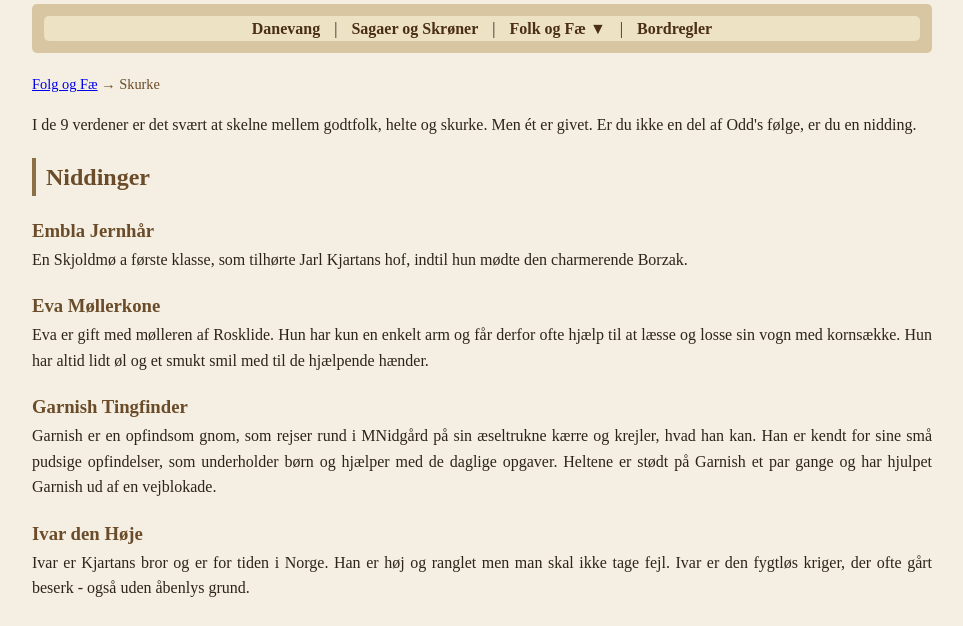
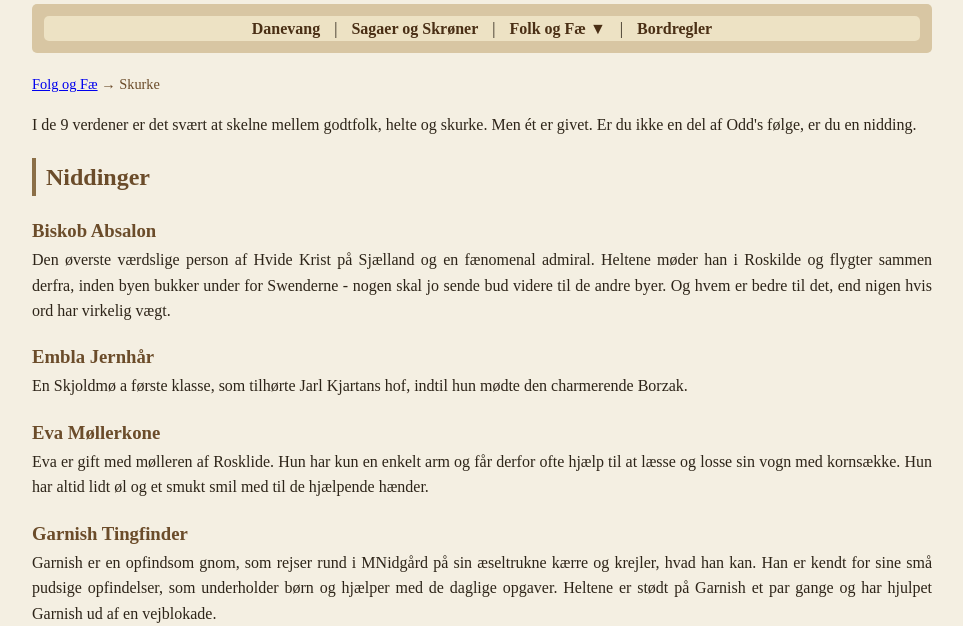
Before and after one commit to Stoffer75/den2side.dk, a Jekyll site: the page built from karakterer/npc.html, in a window 1280 px wide and 900 px high, cut to the strip 274-900 px from the top of the window. Shown: the whole strip, without its empty margins (158-1121 px from the left). Built offline with Jekyll 4.4.1, drawn with Linux system fonts in a browser that asks for light colours.

Commit message:
Update npc.html

```diff
--- a/karakterer/npc.html
+++ b/karakterer/npc.html
@@ -9,6 +9,11 @@ title: Danevang
 <p>I de 9 verdener er det svært at skelne mellem godtfolk, helte og skurke. Men ét er givet. Er du ikke en del af Odd's følge, er du en nidding.</p>
 
 <h2>Niddinger</h2>
+
+  <h3>Biskob Absalon</h3>
+    <p> Den øverste værdslige person af Hvide Krist på Sjælland og en fænomenal admiral.
+        Heltene møder han i Roskilde og flygter sammen derfra, inden byen bukker under for Swenderne - nogen skal jo sende bud videre til de andre byer.
+        Og hvem er bedre til det, end nigen hvis ord har virkelig vægt.</p>
 
   <h3>Embla Jernhår</h3>
     <p>En Skjoldmø a første klasse, som tilhørte Jarl Kjartans hof, indtil hun mødte den charmerende Borzak.</p>
```
